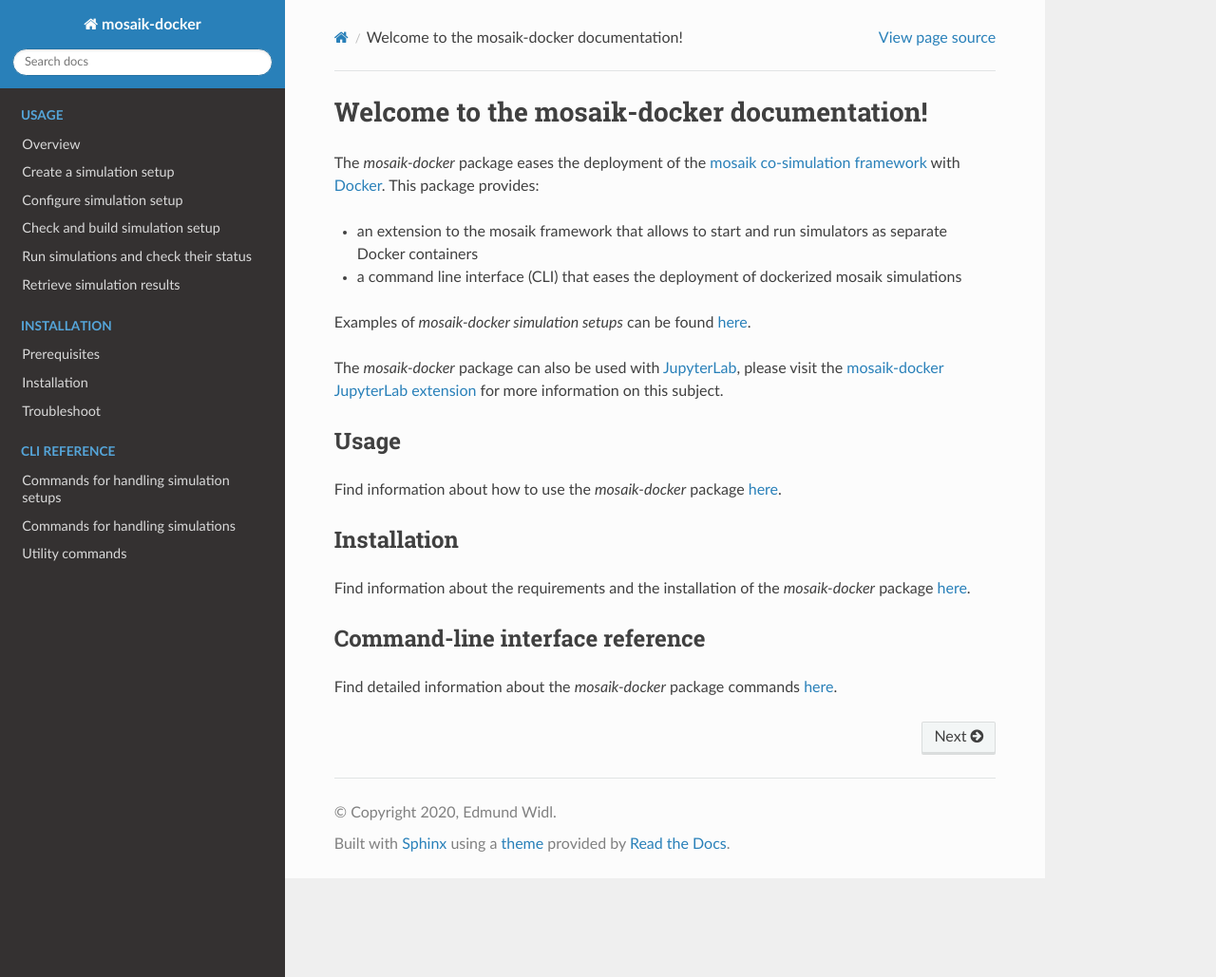
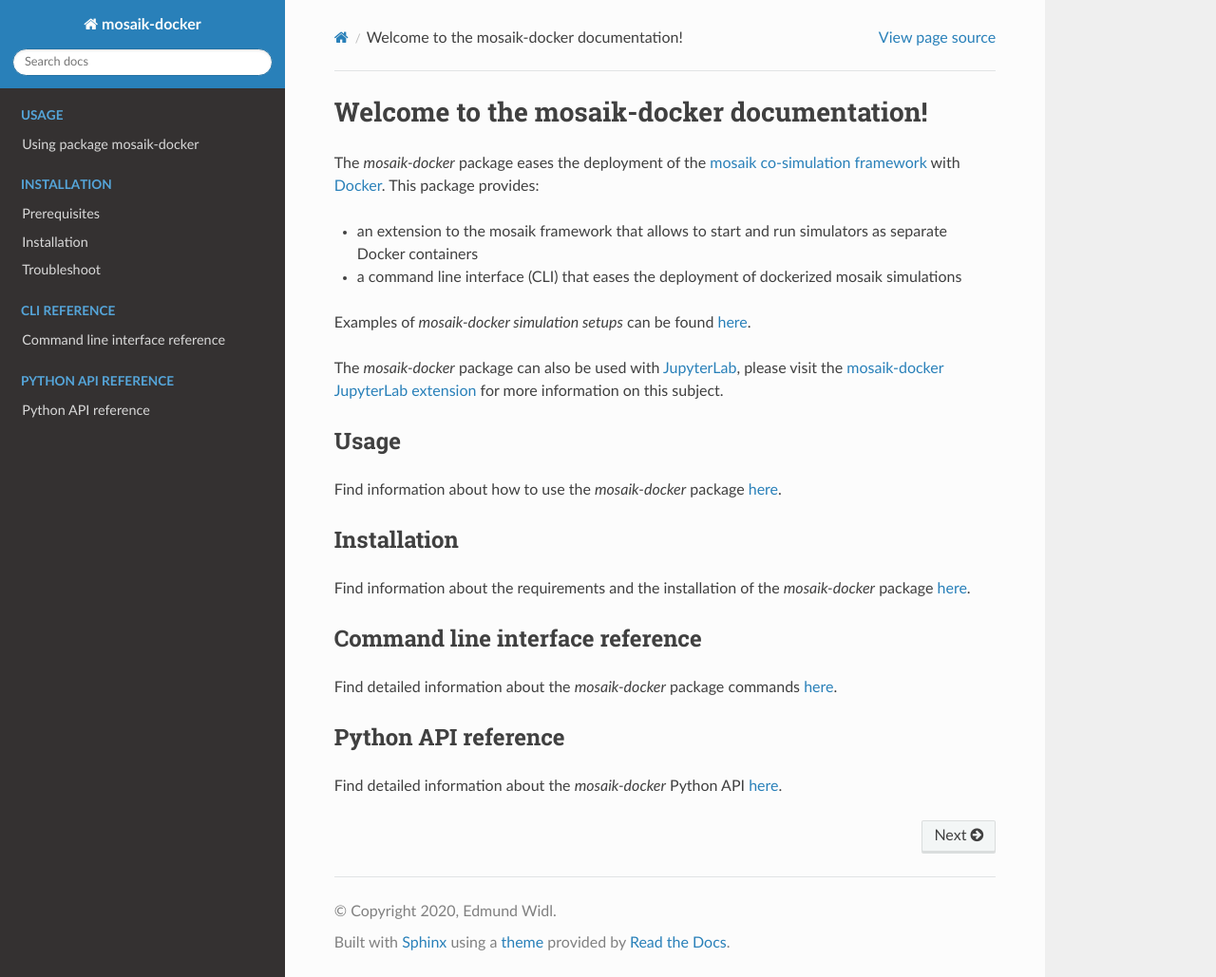
Before and after one commit to ERIGrid2/mosaik-docker, a Sphinx documentation site: the page built from docs/source/index.rst, in a window 1280 px wide and 1029 px high. Shown: the whole window at 95% size. Built offline with Sphinx 7.4.7 and the Read the Docs theme 2.0.0, drawn with Linux system fonts in a browser that asks for light colours; some of the changed lines change nothing that is shown.

Commit message:
add docs on Python API; adapt formatting; minor fixes;

```diff
--- /dev/null
+++ b/docs/source/api-reference.rst
@@ -0,0 +1,274 @@
+********************
+Python API reference
+********************
+
+Package *mosaik-docker* provides the following Python methods.
+They can be accessed via package ``mosaik_docker.cli``:
+
+.. code-block:: python
+
+    from mosaik_docker.cli import *
+
+
+Methods for handling simulation setups
+======================================
+
+``create_sim_setup``
+--------------------
+
+Create an empty simulation setup in a new directory.
+
+.. code-block:: python
+
+    create_sim_setup( name, dir = '.', id = None )
+
+**Parameters**:
+
+* ``name``: name of the simulation setup (string)
+* ``dir``: directory to put the generated simulation setup (string, default: ``'.'``)
+* ``id``: unique ID for the simulation setup (string, default: ``None``)
+
+**Return value**: on success, return absolute path to created simulation setup directory (string)
+
+
+``configure_sim_setup``
+-----------------------
+
+Configure an existing simulation setup.
+
+.. code-block:: python
+
+    configure_sim_setup(
+        setup_dir,
+        docker_file,
+        scenario_file,
+        extra_files = [],
+        extra_dirs = [],
+        results = []
+        )
+
+**Parameters**:
+
+* ``setup_dir``: directory of the simulation setup (string, default: ``'.'``)
+* ``docker_file``: name of the Dockerfile used for building the simulation orchestrator image (string)
+* ``scenario_file``: name of the mosaik scenario file (string)
+* ``extra_files``: additional files to be added to the simulation orchestrator image (list of strings)
+* ``extra_dirs``: additional directories to be added to the simulation orchestrator image (list of strings)
+* ``results``: list of paths of result files or folders, i.e., files or folders produced by the simulation that should be retrieved after the simulation has finished (list of strings)
+
+**Return value**: on success, return absolute path to simulation setup config file (string)
+
+
+``check_sim_setup``
+-------------------
+
+Check if simulation setup is valid.
+
+.. code-block:: python
+
+    check_sim_setup( setup_dir )
+
+**Parameters**:
+
+* ``setup_dir``: path to simulation setup (string)
+
+**Return value**: return dict with status of setup check in the following format:
+
+.. code-block:: python
+
+    {
+        'valid': boolean # flag indicating if setup is valid
+        'status': string # detailed status message
+    }
+
+
+``build_sim_setup``
+-------------------
+
+Build simulation setup as preparation for running the simulation.
+This includes building the Docker image of the mosaik orchestrator.
+
+.. code-block:: python
+
+    build_sim_setup( setup_dir, out_stream = print ):
+
+**Parameters**:
+
+* ``setup_dir``: path to simulation setup (string)
+* ``out_stream``: output from the build process to stderr will be piped to this stream (callable)
+
+**Return value**: return dict with status of build process:
+
+.. code-block:: python
+
+    {
+        'valid': flag indicating if build succeded (boolean)
+        'status': detailed status message (string)
+    }
+
+``delete_sim_setup``
+--------------------
+
+Delete a simulation setup, including all associated Docker images and containers.
+
+.. code-block:: python
+
+    delete_sim_setup( setup_dir )
+
+**Parameters**:
+
+* ``setup_dir``: path to simulation setup (string)
+
+**Return value**: return dict with status of build process:
+
+.. code-block:: python
+
+    {
+        'valid': flag indicating if deletion succeded (boolean)
+        'status': detailed status message (string)
+    }
+
+
+Methods for handling simulations
+================================
+
+``start_sim``
+-------------
+
+Start a new simulation.
+
+.. code-block:: python
+
+    start_sim( setup_dir, id = None )
+
+**Parameters**:
+
+* ``setup_dir``: path to simulation setup (string)
+* ``id``: ID of new simulation (string, default: ``None``)
+
+**Return value**: on success, return new simulation ID (int)
+
+
+``cancel_sim``
+--------------
+
+Cancel a simulation (stop simulation container).
+
+.. code-block:: python
+
+    cancel_sim( setup_dir, id )
+
+**Parameters**:
+
+* ``setup_dir``: path to simulation setup (string)
+* ``id``: either ``'all'`` or ID of running simulation container (string)
+
+**Return value**: on success, return ID of cancelled simulation (int)
+
+
+``clear_sim``
+-------------
+
+Delete containers of finished simulations.
+
+.. code-block:: python
+
+    clear_sim( setup_dir, id )
+
+**Parameters**:
+
+* ``setup_dir``: path to simulation setup (string)
+* ``id``: either ``'all'`` or ID of simulation container to be cleared (string)
+
+**Return value**: on success, return list of cleared simulation IDs (list of string)
+
+
+``get_sim_status``
+------------------
+
+Get status of all simulations of a mosaik-docker setup.
+Updates the simulation setup information about which containers are running (status *UP*) or finished (status *DOWN*) if it is not up to date.
+
+.. code-block:: python
+
+    get_sim_status( setup_dir )
+
+**Parameters**:
+
+* ``setup_dir``: path to simulation setup (string)
+
+**Return value**: return dict with status information for all simulations of a mosaik-docker simulation setup in the following format:
+
+.. code-block:: python
+
+    {
+        'up': { string: string } # running simulation IDs and status
+        'down': { string: string } # finished simulation IDs and status
+    }
+
+
+``get_sim_results``
+-------------------
+
+Retrieve the results of finished simulations.
+
+.. code-block:: python
+
+    get_sim_results( setup_dir, id, overwrite = False )
+
+**Parameters**:
+
+* ``setup_dir``: path to simulation setup (string)
+* ``id``: either 'all' or ID of finished simulation container (string)
+* ``overwrite``: overwrite previously retrieved results (boolean, default: ``False``)
+
+**Return value**: on success, return ID(s) of simulation(s) for which results have been retrieved (string)
+
+
+Utility methods
+===============
+
+Get IDs of all running (status *UP*) and finished (status *DOWN*) simulations of a simulation setup.
+
+``get_sim_ids``
+---------------
+
+.. code-block:: python
+
+    get_sim_ids( setup_dir )
+
+**Parameters**:
+
+* ``setup_dir``: path to simulation setup (string)
+
+**Return value**: return dict with simulation IDs in the following format:
+
+.. code-block:: python
+
+    {
+        'up': [string] # IDs of running simulations
+        'down': [string] # IDs of finished simulations
+    }
+
+
+``get_sim_setup_root``
+----------------------
+
+Check if the specified directory (or any parent directory) contains a simulation setup configuration.
+
+.. code-block:: python
+
+    get_sim_setup_root( dir )
+
+**Parameters**:
+
+* ``dir``: directory path to check (string)
+
+**Return value**: return the following dict:
+
+.. code-block:: python
+
+    {
+        'valid': boolean # flag indicating if this directory (or any parent directory) contains a simulation setup configuration
+        'dir': string # directory containing a simulation setup configuration if 'valid', otherwise empty
+    }
--- a/docs/source/cli-reference.rst
+++ b/docs/source/cli-reference.rst
@@ -1,3 +1,9 @@
+********************************
+Command line interface reference
+********************************
+
+Package *mosaik-docker* provides the following commands via the console.
+
 Commands for handling simulation setups
 =======================================
 
--- a/docs/source/index.rst
+++ b/docs/source/index.rst
@@ -1,5 +1,6 @@
+*******************************************
 Welcome to the mosaik-docker documentation!
-===========================================
+*******************************************
 
 .. meta::
    :description lang=en: Deploy the mosaik co-simulation framework with Docker.
@@ -15,7 +16,7 @@
 The *mosaik-docker* package can also be used with `JupyterLab <https://jupyter.org/>`_, please visit the `mosaik-docker JupyterLab extension <https://mosaik-docker.readthedocs.io/projects/jupyter/en/latest/>`_ for more information on this subject.
 
 Usage
------
+=====
 
 Find information about how to use the *mosaik-docker* package :doc:`here <usage>`.
 
@@ -27,7 +28,7 @@
    /usage
 
 Installation
-------------
+============
 
 Find information about the requirements and the installation of the *mosaik-docker* package :doc:`here <installation>`.
 
@@ -38,8 +39,8 @@
 
    /installation
 
-Command-line interface reference
---------------------------------
+Command line interface reference
+================================
 
 Find detailed information about the *mosaik-docker* package commands :doc:`here <cli-reference>`.
 
@@ -49,3 +50,16 @@
    :caption: CLI Reference
 
    /cli-reference
+
+
+Python API reference
+====================
+
+Find detailed information about the *mosaik-docker* Python API :doc:`here <api-reference>`.
+
+.. toctree::
+   :maxdepth: 2
+   :hidden:
+   :caption: Python API Reference
+
+   /api-reference
--- a/docs/source/usage.rst
+++ b/docs/source/usage.rst
@@ -1,3 +1,7 @@
+***************************
+Using package mosaik-docker
+***************************
+
 Overview
 ========
 
@@ -131,7 +135,7 @@
 Retrieve simulation results
 ===========================
 
-After a simulations has successfully finished, you can use command ``get_sim_results`` to retrieve the corresponding results (see `here <https://mosaik-docker.readthedocs.io/en/latest/cli-reference.html#get-sim-results>`_ for details):
+After a simulation has successfully finished, you can use command ``get_sim_results`` to retrieve the corresponding results (see `here <https://mosaik-docker.readthedocs.io/en/latest/cli-reference.html#get-sim-results>`_ for details):
 
 >>> get_sim_results --id 766540
 Retrieved results for simulation(s) with ID = 766540
```
